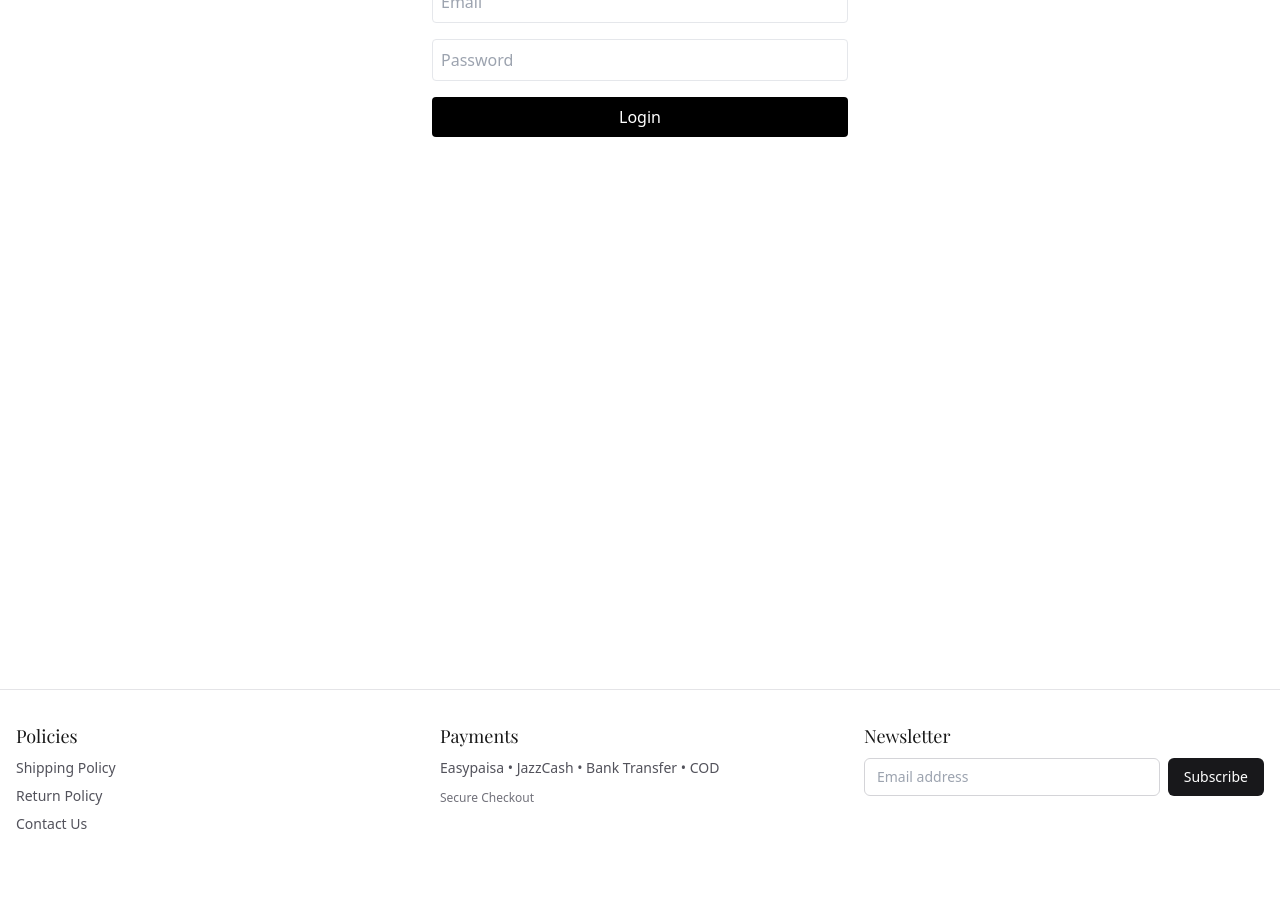
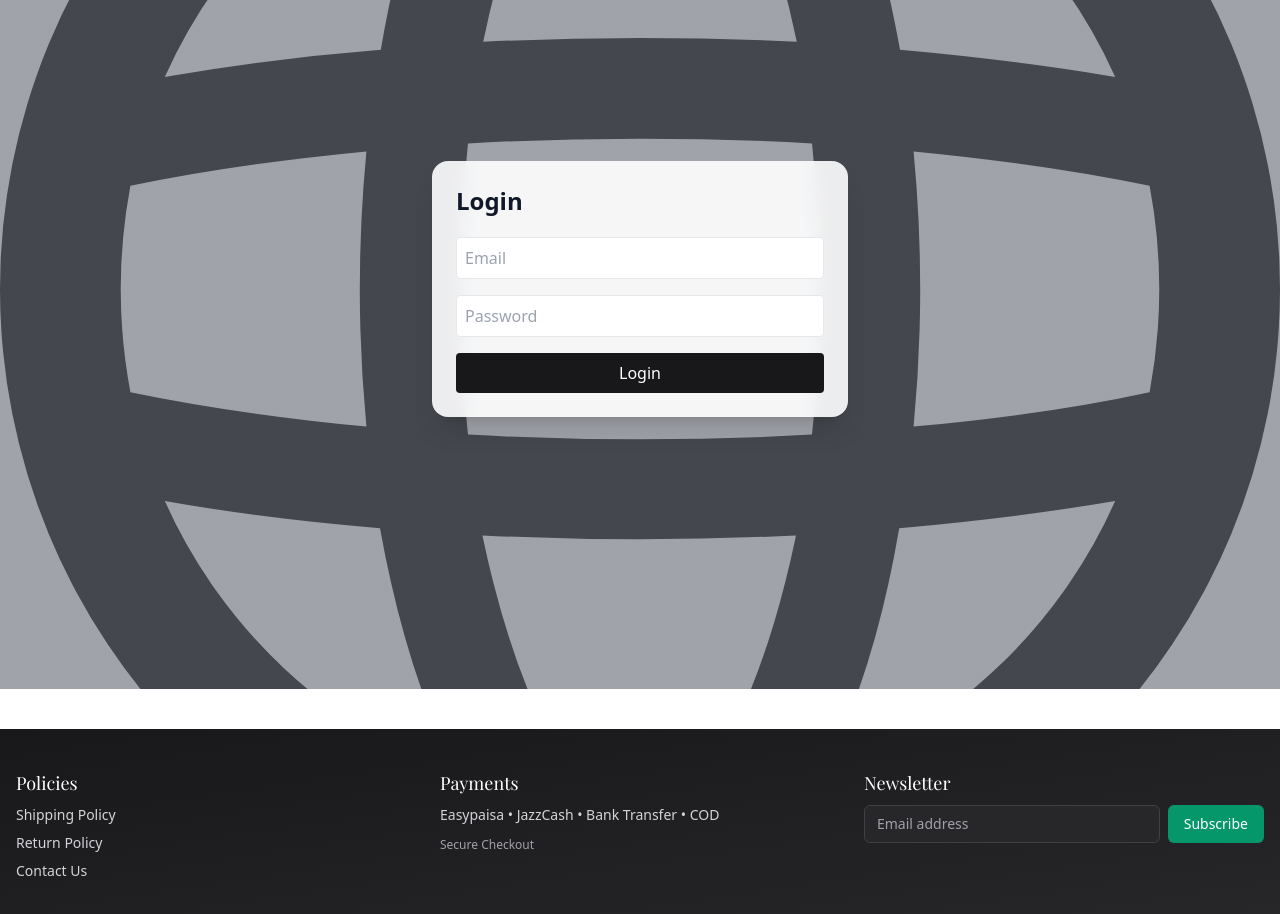
Before and after one commit to aitsam-cmyk/e-commerce-website, a Next.js app in the folder web/: page /login in a window 1280 px wide. Shown: the part 180-1094 px from the top of the page. Before the commit the page ends 1046 px from the top, so only its background shows below. Built offline with nearby package versions, Linux system fonts and the light colour scheme; a web font is replaced by a local one.

Commit message:
Add files via upload

```diff
--- a/web/src/app/contact/page.tsx
+++ b/web/src/app/contact/page.tsx
@@ -1,20 +1,24 @@
 "use client";
 export default function ContactPage() {
   return (
-    <div className="mx-auto max-w-md px-4 py-10">
+    <section className="auth-hero">
+      <div className="mx-auto max-w-md px-4 py-10 w-full">
+        <div className="card rounded-2xl p-6 shadow-xl">
           <h1 className="text-2xl font-bold mb-6">Contact Us</h1>
           <form
             action="https://formspree.io/f/xrekadda"
             method="POST"
             className="space-y-4"
           >
-        <input name="name" type="text" placeholder="Aapka Naam" className="w-full border p-2 rounded" required />
-        <input name="email" type="email" placeholder="Aapka Email" className="w-full border p-2 rounded" required />
-        <textarea name="message" placeholder="Message likhein..." className="w-full border p-2 rounded h-32" required />
-        <button type="submit" className="w-full bg-zinc-900 text-white p-2 rounded hover:bg-black">
+            <input name="name" type="text" placeholder="Your Name" className="w-full border p-2 rounded" required />
+            <input name="email" type="email" placeholder="Your Email" className="w-full border p-2 rounded" required />
+            <textarea name="message" placeholder="Write your message..." className="w-full border p-2 rounded h-32" required />
+            <button type="submit" className="w-full bg-zinc-900 text-white p-2 rounded hover:bg-zinc-800">
               Send Message
             </button>
           </form>
         </div>
+      </div>
+    </section>
   );
 }
--- a/web/src/app/globals.css
+++ b/web/src/app/globals.css
@@ -3,14 +3,12 @@
 @tailwind utilities;
 :root {
     --background: #ffffff;
-    --foreground: #171717;
+    --foreground: #111827;
 }
 
-@media (prefers-color-scheme: dark) {
-     :root {
-        --background: #0a0a0a;
-        --foreground: #ededed;
-    }
+[data-theme="dark"] {
+    --background: #0b0f19;
+    --foreground: #e5e7eb;
 }
 
 body {
@@ -22,3 +20,21 @@ body {
 .font-serif {
     font-family: var(--font-playfair), Georgia, Cambria, Times New Roman, Times, serif;
 }
+
+.auth-hero {
+    min-height: 100vh;
+    background-image: linear-gradient(rgba(17, 24, 39, 0.4), rgba(17, 24, 39, 0.4)), url("/globe.svg");
+    background-size: cover;
+    background-position: center;
+    display: flex;
+    align-items: center;
+}
+
+.card {
+    background: rgba(255, 255, 255, 0.9);
+    backdrop-filter: saturate(180%) blur(8px);
+}
+
+[data-theme="dark"] .card {
+    background: rgba(17, 24, 39, 0.7);
+}
--- a/web/src/app/login/page.tsx
+++ b/web/src/app/login/page.tsx
@@ -31,13 +31,17 @@ export default function LoginPage() {
   }
 
   return (
-    <div className="mx-auto max-w-md px-4 py-10">
+    <section className="auth-hero">
+      <div className="mx-auto max-w-md px-4 py-10 w-full">
+        <div className="card rounded-2xl p-6 shadow-xl">
           <h1 className="text-2xl font-bold mb-5">Login</h1>
           <form onSubmit={handleSubmit} className="space-y-4">
             <input type="email" placeholder="Email" className="w-full border p-2 rounded" onChange={(e)=>setEmail(e.target.value)} required />
             <input type="password" placeholder="Password" className="w-full border p-2 rounded" onChange={(e)=>setPassword(e.target.value)} required />
-        <button disabled={loading} className="w-full bg-black text-white p-2 rounded">{loading ? "Please wait..." : "Login"}</button>
+            <button disabled={loading} className="w-full bg-zinc-900 text-white p-2 rounded hover:bg-zinc-800">{loading ? "Please wait..." : "Login"}</button>
           </form>
         </div>
+      </div>
+    </section>
   );
 }
--- a/web/src/app/signup/page.tsx
+++ b/web/src/app/signup/page.tsx
@@ -31,14 +31,18 @@ export default function SignupPage() {
   }
 
   return (
-    <div className="mx-auto max-w-md px-4 py-10">
+    <section className="auth-hero">
+      <div className="mx-auto max-w-md px-4 py-10 w-full">
+        <div className="card rounded-2xl p-6 shadow-xl">
           <h1 className="text-2xl font-bold mb-5">Signup</h1>
           <form onSubmit={handleSubmit} className="space-y-4">
             <input type="text" placeholder="Full Name" className="w-full border p-2 rounded" onChange={(e)=>setName(e.target.value)} required />
             <input type="email" placeholder="Email" className="w-full border p-2 rounded" onChange={(e)=>setEmail(e.target.value)} required />
             <input type="password" placeholder="Password" className="w-full border p-2 rounded" onChange={(e)=>setPassword(e.target.value)} required />
-        <button disabled={loading} className="w-full bg-black text-white p-2 rounded">{loading ? "Please wait..." : "Create Account"}</button>
+            <button disabled={loading} className="w-full bg-zinc-900 text-white p-2 rounded hover:bg-zinc-800">{loading ? "Please wait..." : "Create Account"}</button>
           </form>
         </div>
+      </div>
+    </section>
   );
 }
--- a/web/src/components/AddToCartButton.tsx
+++ b/web/src/components/AddToCartButton.tsx
@@ -23,7 +23,8 @@
          cart.push({ ...item, quantity: item.quantity || 1 });
        }
        localStorage.setItem("cart", JSON.stringify(cart));
-       alert("Added to cart");
+      window.dispatchEvent(new Event("cart:updated"));
+      alert("Added to cart");
      } catch {
        alert("Failed to add to cart");
      }
--- a/web/src/components/Footer.tsx
+++ b/web/src/components/Footer.tsx
@@ -2,11 +2,11 @@ import Link from "next/link";
 
 export default function Footer() {
   return (
-    <footer className="border-t border-zinc-200">
-      <div className="mx-auto max-w-7xl px-4 py-8 grid gap-6 sm:grid-cols-3">
+    <footer className="mt-10 bg-gradient-to-br from-zinc-900 to-zinc-800 text-white">
+      <div className="mx-auto max-w-7xl px-4 py-10 grid gap-6 sm:grid-cols-3">
         <div>
           <h3 className="font-serif text-lg">Policies</h3>
-          <ul className="mt-2 space-y-2 text-sm text-zinc-600">
+          <ul className="mt-2 space-y-2 text-sm text-zinc-300">
             <li><Link href="/shipping">Shipping Policy</Link></li>
             <li><Link href="/returns">Return Policy</Link></li>
             <li><Link href="/contact">Contact Us</Link></li>
@@ -14,14 +14,14 @@ export default function Footer() {
         </div>
         <div>
           <h3 className="font-serif text-lg">Payments</h3>
-          <p className="mt-2 text-sm text-zinc-600">Easypaisa • JazzCash • Bank Transfer • COD</p>
-          <div className="mt-3 text-xs text-zinc-500">Secure Checkout</div>
+          <p className="mt-2 text-sm text-zinc-300">Easypaisa • JazzCash • Bank Transfer • COD</p>
+          <div className="mt-3 text-xs text-zinc-400">Secure Checkout</div>
         </div>
         <div>
           <h3 className="font-serif text-lg">Newsletter</h3>
           <form className="mt-2 flex gap-2">
-            <input className="w-full rounded-md border border-zinc-300 bg-white px-3 py-2 text-sm" placeholder="Email address" />
-            <button className="rounded-md bg-zinc-900 px-4 py-2 text-sm text-white">Subscribe</button>
+            <input className="w-full rounded-md border border-zinc-700 bg-zinc-800 px-3 py-2 text-sm placeholder:text-zinc-400" placeholder="Email address" />
+            <button className="rounded-md bg-emerald-600 px-4 py-2 text-sm text-white hover:bg-emerald-500">Subscribe</button>
           </form>
         </div>
       </div>
--- a/web/src/components/NavBar.tsx
+++ b/web/src/components/NavBar.tsx
@@ -1,11 +1,48 @@
 "use client";
 import Link from "next/link";
 import { useState, useEffect } from "react";
+import ThemeToggle from "./ThemeToggle";
 
 export default function NavBar() {
   const [isCustomer, setIsCustomer] = useState(false);
+  const [count, setCount] = useState(0);
   useEffect(() => {
     setIsCustomer(false);
+    try {
+      const raw = localStorage.getItem("cart");
+      const cart = raw ? JSON.parse(raw) : [];
+      const total = Array.isArray(cart) ? cart.reduce((s: number, it: any) => s + Number(it.quantity || 1), 0) : 0;
+      setCount(total);
+    } catch {
+      setCount(0);
+    }
+    const onStorage = (e: StorageEvent) => {
+      if (e.key === "cart") {
+        try {
+          const cart = e.newValue ? JSON.parse(e.newValue) : [];
+          const total = Array.isArray(cart) ? cart.reduce((s: number, it: any) => s + Number(it.quantity || 1), 0) : 0;
+          setCount(total);
+        } catch {
+          setCount(0);
+        }
+      }
+    };
+    const onCartUpdated = () => {
+      try {
+        const raw = localStorage.getItem("cart");
+        const cart = raw ? JSON.parse(raw) : [];
+        const total = Array.isArray(cart) ? cart.reduce((s: number, it: any) => s + Number(it.quantity || 1), 0) : 0;
+        setCount(total);
+      } catch {
+        setCount(0);
+      }
+    };
+    window.addEventListener("storage", onStorage);
+    window.addEventListener("cart:updated", onCartUpdated as any);
+    return () => {
+      window.removeEventListener("storage", onStorage);
+      window.removeEventListener("cart:updated", onCartUpdated as any);
+    };
   }, []);
   return (
     <header className="sticky top-0 z-40 w-full border-b border-zinc-200 bg-background/80 backdrop-blur">
@@ -22,10 +59,11 @@ export default function NavBar() {
           {isCustomer && <Link href="/orders">Orders</Link>}
         </nav>
         <div className="flex items-center gap-4">
+          <ThemeToggle />
           <Link href="/cart" className="relative rounded-full p-2 hover:bg-zinc-100">
             <span className="text-lg">🛒</span>
             <span className="absolute -right-1 -top-1 rounded-full bg-zinc-900 px-1 text-[10px] text-white">
-              0
+              {count}
             </span>
           </Link>
         </div>
--- /dev/null
+++ b/web/src/components/ThemeToggle.tsx
@@ -0,0 +1,25 @@
+ "use client";
+ import { useEffect, useState } from "react";
+
+ export default function ThemeToggle() {
+   const [theme, setTheme] = useState<"light" | "dark">("light");
+
+   useEffect(() => {
+     const saved = (localStorage.getItem("theme") as "light" | "dark") || "light";
+     setTheme(saved);
+     document.documentElement.setAttribute("data-theme", saved);
+   }, []);
+
+   function toggle() {
+     const next = theme === "light" ? "dark" : "light";
+     setTheme(next);
+     localStorage.setItem("theme", next);
+     document.documentElement.setAttribute("data-theme", next);
+   }
+
+   return (
+     <button onClick={toggle} className="rounded-full px-3 py-2 text-sm border border-zinc-300 hover:bg-zinc-100">
+       {theme === "light" ? "Dark" : "Light"} Mode
+     </button>
+   );
+ }
```
Also changed, not shown: web/src/app/admin/page.tsx (added, +109 -0 lines). Lines whose indentation alone changed are shown as unchanged.
